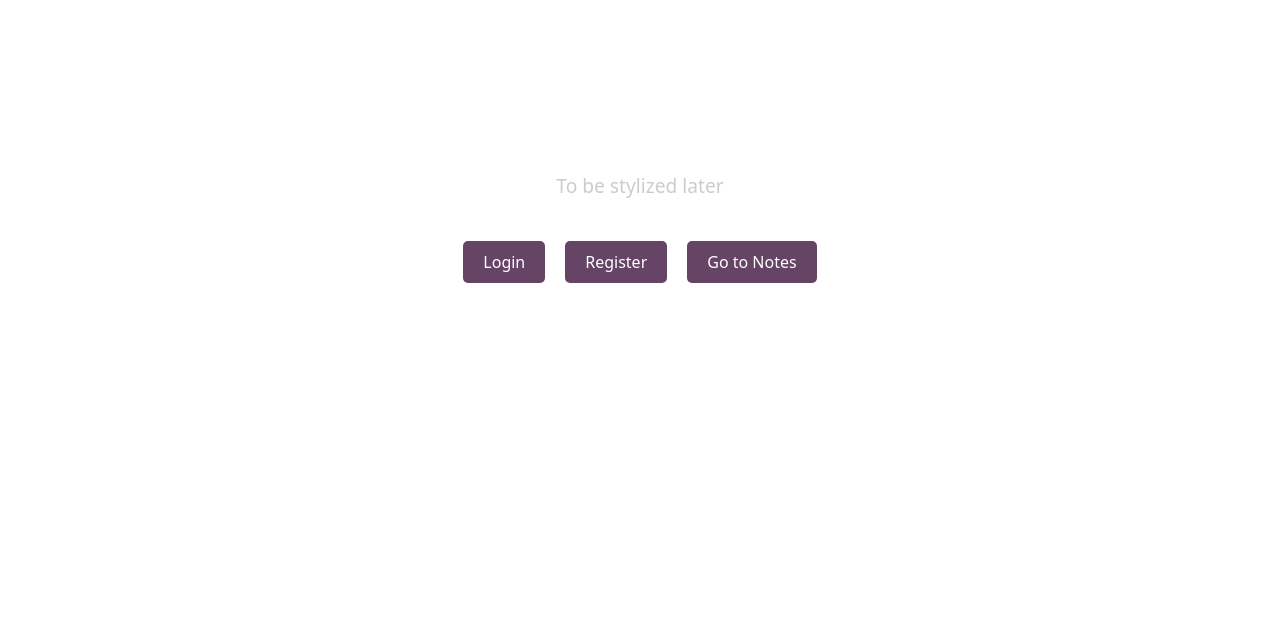
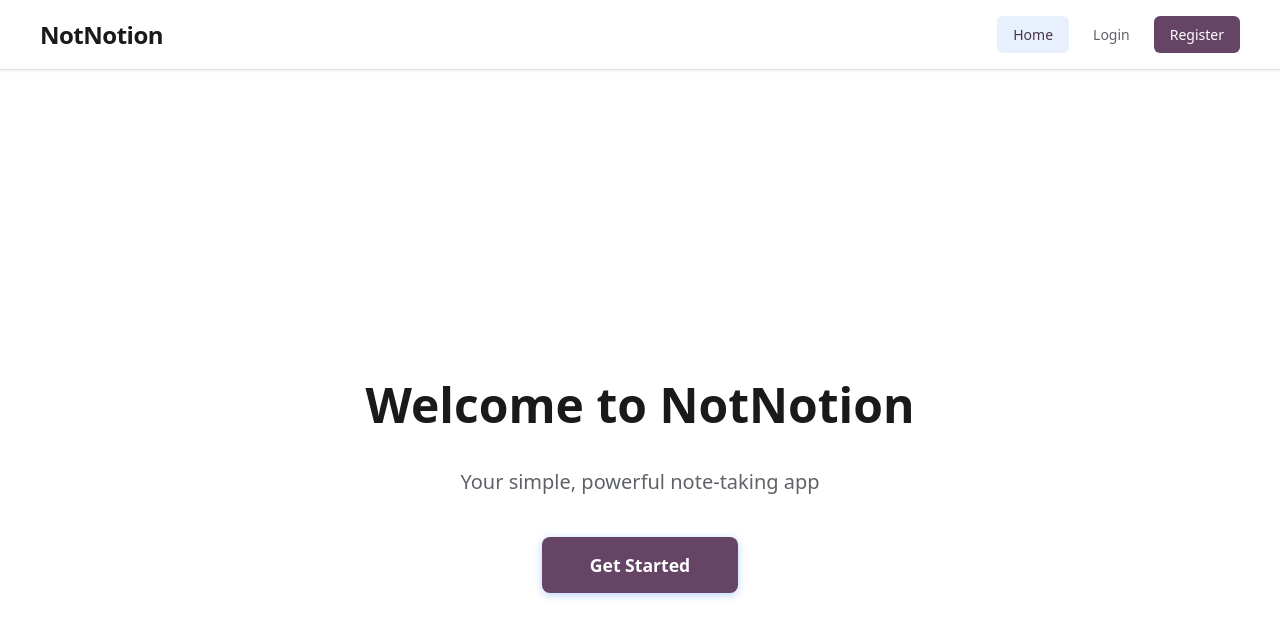
Before and after one commit to Dabbuka/NotNotion, a React app in the folder frontend/: page / in a window 1280 px wide. Shown: the top 638 px of the page. Built offline with nearby package versions, Linux system fonts and the light colour scheme; the HTML template or start-up script is replaced by a standard one.

Commit message:
added navbar and simplified landing page

```diff
--- a/frontend/package.json
+++ b/frontend/package.json
@@ -16,6 +16,7 @@
     "@tiptap/react": "^3.11.1",
     "@tiptap/starter-kit": "^3.11.1",
     "axios": "^1.13.2",
+    "framer-motion": "^12.23.25",
     "react": "^19.1.1",
     "react-dom": "^19.1.1",
     "react-markdown": "^10.1.0",
--- a/frontend/src/App.jsx
+++ b/frontend/src/App.jsx
@@ -1,6 +1,7 @@
 import React from 'react';
 import { BrowserRouter, Routes, Route } from 'react-router-dom';
 
+import Navbar from './pages/Navbar';
 import LandingPage from './pages/LandingPage';
 import NoteEditor from './pages/NoteEditor';
 import Register from './pages/Register';
@@ -9,14 +10,13 @@ import Login from './pages/Login';
 function App() {
   return (
       <BrowserRouter>
+        {/* Navbar appears on all pages */}
+        <Navbar />
+
         <Routes>
-        {/* / URL shows landing page */}
           <Route path="/" element={<LandingPage />} />
-        {/* /app URL shows note editor*/}
           <Route path="/app" element={<NoteEditor />} />
-        {/* /login shows login screen */}
           <Route path="/login" element={<Login />} />
-        {/* /register shows registration screen */}
           <Route path="/register" element={<Register />} />
         </Routes>
       </BrowserRouter>
--- a/frontend/src/pages/LandingPage.jsx
+++ b/frontend/src/pages/LandingPage.jsx
@@ -1,26 +1,18 @@
 import React from 'react';
 import { Link } from 'react-router-dom';
 import './css/LandingPage.css';
+
 const LandingPage = () => {
   return (
     <div className="landing-page">
       <h1>Welcome to NotNotion</h1>
-      <p>To be stylized later</p>
+      <p>Your simple, powerful note-taking app</p>
 
-      <div className="clickable-buttons">
-        {/* Change to a different page without reloading, more efficient than an href */}
-        <Link to="/login">
-          <button className="redirect-buttons">Login</button>
-        </Link>
-
-        <Link to="/register">
-          <button className="redirect-buttons">Register</button>
-        </Link>
-
-        <Link to="/app">
-          <button className="redirect-buttons">Go to Notes</button>
-        </Link>
-      </div>
+      <Link to="/app">
+        <button className="get-started-button">
+          Get Started
+        </button>
+      </Link>
     </div>
   );
 };
--- /dev/null
+++ b/frontend/src/pages/Navbar.jsx
@@ -0,0 +1,40 @@
+import React from 'react';
+import { Link, useLocation } from 'react-router-dom';
+import './css/Navbar.css';
+
+function Navbar() {
+  const location = useLocation();
+
+  return (
+    <nav className="navbar">
+      <div className="navbar-brand">
+        <Link to="/" className="navbar-logo">
+          NotNotion
+        </Link>
+      </div>
+
+      <div className="navbar-links">
+        <Link
+          to="/"
+          className={`navbar-link ${location.pathname === '/' ? 'active' : ''}`}
+        >
+          Home
+        </Link>
+        <Link
+          to="/login"
+          className={`navbar-link ${location.pathname === '/login' ? 'active' : ''}`}
+        >
+          Login
+        </Link>
+        <Link
+          to="/register"
+          className={`navbar-link navbar-link-register ${location.pathname === '/register' ? 'active' : ''}`}
+        >
+          Register
+        </Link>
+      </div>
+    </nav>
+  );
+}
+
+export default Navbar;
--- a/frontend/src/pages/Register.jsx
+++ b/frontend/src/pages/Register.jsx
@@ -19,7 +19,7 @@ const RegisterPage = () => {
   };
 
   return (
-    <div className="register-landing-page">
+    <div className="landing-page-register">
       <div className="register-box">
         <h2>Create Account</h2>
         <form onSubmit={handleSubmit}>
--- a/frontend/src/pages/css/LandingPage.css
+++ b/frontend/src/pages/css/LandingPage.css
@@ -1,40 +1,45 @@
-/* For main div element */
 .landing-page {
+  display: flex;
+  flex-direction: column;
+  align-items: center;
+  justify-content: center;
+  min-height: calc(100vh - 80px); /* Account for navbar */
   text-align: center;
-  margin-top: 100px;
-  color: white;
-}
-
-/* For div holding the three center buttons */
-.clickable-buttons {
-  display: flex;
-  justify-content: center;
-  gap: 20px;
-  margin-top: 40px;
+  padding: 40px 20px;
 }
 
 .landing-page h1 {
   font-size: 3rem;
-  margin-bottom: 10px;
+  font-weight: 700;
+  color: #1a1a1a;
+  margin-bottom: 16px;
 }
 
 .landing-page p {
-  color: #ccc;
-  font-size: 1.2rem;
+  font-size: 1.25rem;
+  color: #5f6368;
+  margin-bottom: 40px;
 }
 
-/* Center button styling */
-.redirect-buttons {
+.get-started-button {
+  padding: 16px 48px;
+  font-size: 1.1rem;
+  font-weight: 600;
+  color: #ffffff;
   background-color: #646;
-  color: white;
-  padding: 10px 20px;
   border: none;
-  border-radius: 5px;
+  border-radius: 8px;
   cursor: pointer;
-  transition: background-color 0.3s;
+  transition: all 0.2s;
+  box-shadow: 0 2px 8px rgba(26, 115, 232, 0.3);
 }
 
-/* Hovering over the redirect buttons makes them lighter */
-.redirect-buttons:hover {
-  background-color: #858;
+.get-started-button:hover {
+  background-color: #1557b0;
+  transform: translateY(-2px);
+  box-shadow: 0 4px 12px rgba(26, 115, 232, 0.4);
 }
+
+.get-started-button:active {
+  transform: translateY(0);
+}
--- /dev/null
+++ b/frontend/src/pages/css/Navbar.css
@@ -0,0 +1,87 @@
+.navbar {
+    display: flex;
+    justify-content: space-between;
+    align-items: center;
+    padding: 16px 40px;
+    background-color: #ffffff;
+    border-bottom: 1px solid #e0e0e0;
+    position: sticky;
+    top: 0;
+    z-index: 100;
+    box-shadow: 0 1px 3px rgba(0, 0, 0, 0.08);
+  }
+
+  .navbar-brand {
+    display: flex;
+    align-items: center;
+  }
+
+  .navbar-logo {
+    font-size: 1.5rem;
+    font-weight: 700;
+    color: #1a1a1a;
+    text-decoration: none;
+    letter-spacing: -0.5px;
+  }
+
+  .navbar-logo:hover {
+    color:  rgb(74, 50, 74);
+  }
+
+  .navbar-links {
+    display: flex;
+    align-items: center;
+    gap: 8px;
+  }
+
+  .navbar-link {
+    padding: 8px 16px;
+    font-size: 14px;
+    font-weight: 500;
+    color: #5f6368;
+    text-decoration: none;
+    border-radius: 6px;
+    transition: all 0.2s;
+  }
+
+  .navbar-link:hover {
+    background-color: #f1f3f4;
+    color: #1a1a1a;
+  }
+
+  .navbar-link.active {
+    color: rgb(74, 50, 74);
+    background-color: #e8f0fe;
+  }
+
+  /* Special styling for Register button */
+  .navbar-link-register {
+    background-color: #646;
+    color: #ffffff !important;
+  }
+
+  .navbar-link-register:hover {
+    background-color: #1557b0;
+    color: #ffffff !important;
+  }
+
+  .navbar-link-register.active {
+    background-color: #1557b0;
+    color: #ffffff !important;
+  }
+
+  /* Responsive */
+  @media (max-width: 600px) {
+    .navbar {
+      padding: 12px 20px;
+    }
+
+    .navbar-logo {
+      font-size: 1.2rem;
+    }
+
+    .navbar-link {
+      padding: 6px 12px;
+      font-size: 13px;
+    }
+  }
--- a/frontend/src/pages/css/Register.css
+++ b/frontend/src/pages/css/Register.css
@@ -25,8 +25,9 @@
     margin: 10px 0;
     border-radius: 5px;
     border: 1px solid #555;
-    background: #444;
+    background-color: #444;
     color: white;
+    box-sizing: border-box;
 }
 
 /* The register button specifically */
```
Also changed, not shown: 1 other file (tests, documents, lock files or other folders). Lines whose indentation alone changed are shown as unchanged.
